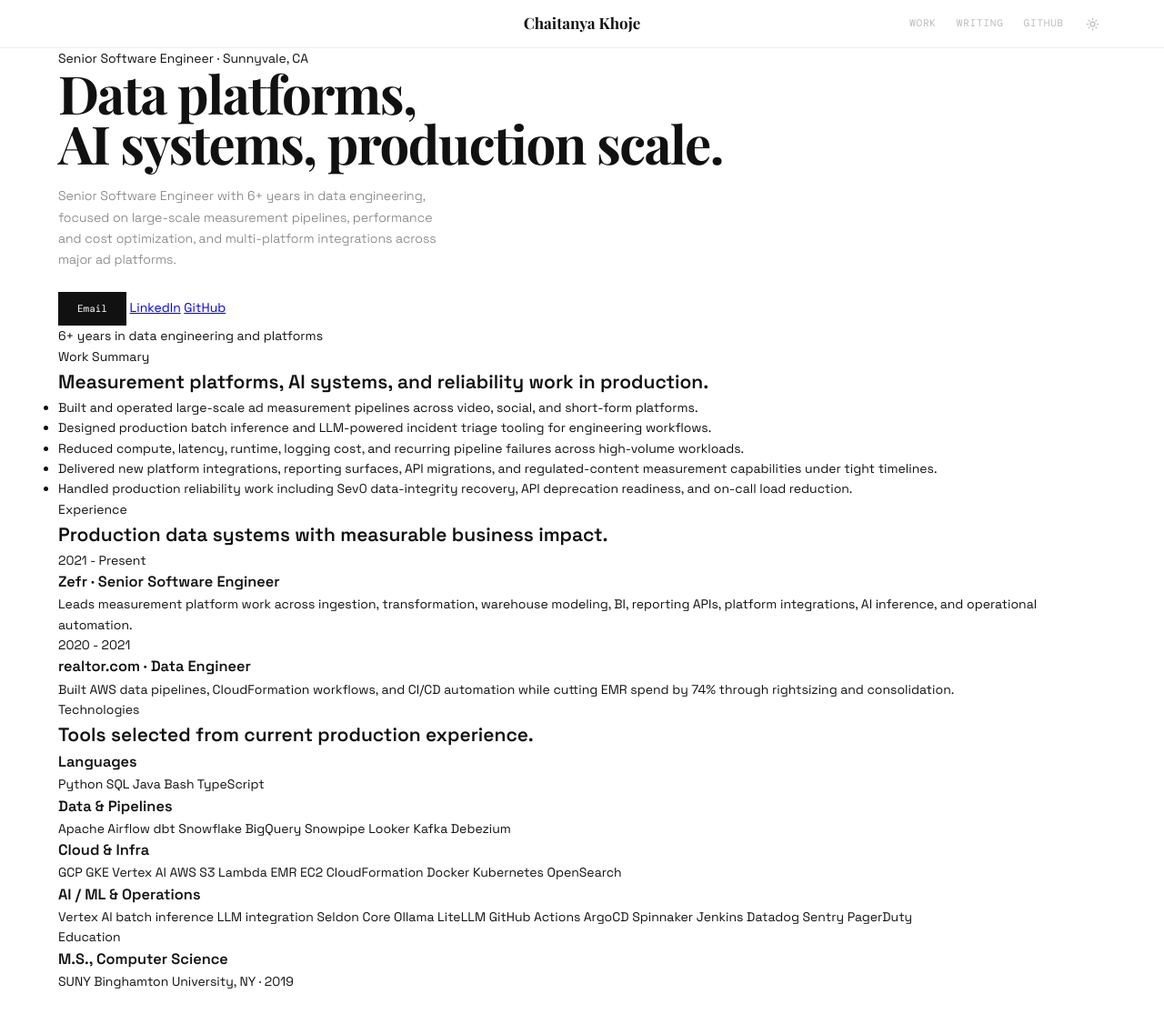
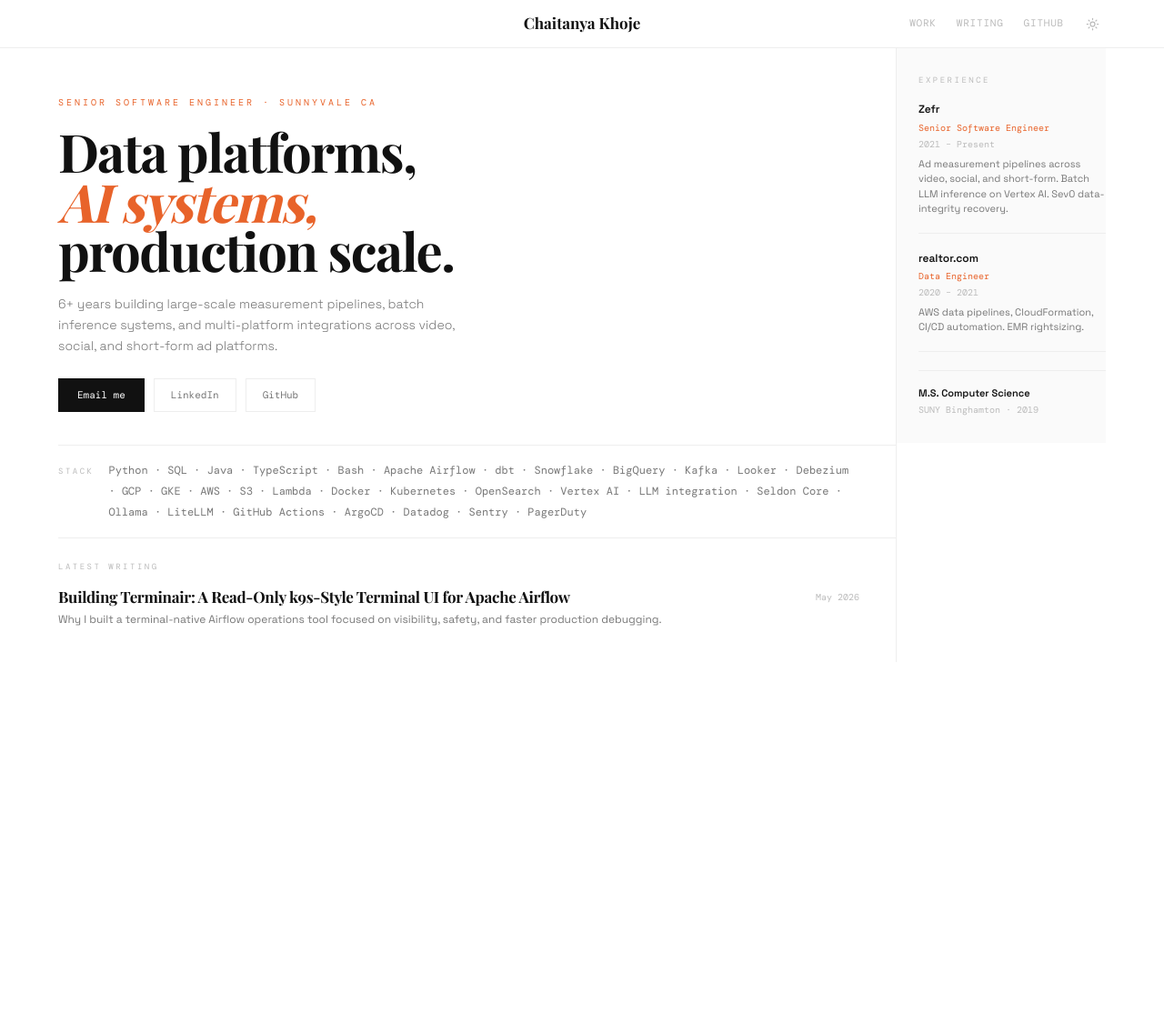
Before and after one commit to ChaitanyaKhoje/chaitanyakhoje.github.io, a Jekyll site: the page built from index.html, in a window 1280 px wide and 1170 px high. Shown: the top 1126 px of the window at 91% size. Built offline with Jekyll 4.4.1, drawn with Linux system fonts in a browser that asks for light colours; some web fonts are replaced.

Commit message:
feat: rewrite home layout with new editorial design

```diff
--- a/_layouts/home.html
+++ b/_layouts/home.html
@@ -3,141 +3,68 @@
 ---
 
 <div class="home-wrap">
+  <div class="home-layout">
 
-  <section class="home-hero" id="profile">
-    <div>
-      <div class="hero-status fade-in">
-        <span class="status-dot"></span>
-        <span class="hero-status-text">Senior Software Engineer · Sunnyvale, CA</span>
+    <!-- ── Main column ── -->
+    <main class="home-main">
+
+      <!-- Hero -->
+      <section class="hero" id="work">
+        <p class="hero-kicker">Senior Software Engineer · Sunnyvale CA</p>
+        <h1 class="hero-title">Data platforms,<br><em>AI systems,</em><br>production scale.</h1>
+        <p class="hero-bio">6+ years building large-scale measurement pipelines, batch inference systems, and multi-platform integrations across video, social, and short-form ad platforms.</p>
+        <div class="hero-ctas">
+          <a class="btn-primary" href="mailto:chaitanyakhoje9@gmail.com">Email me</a>
+          <a class="btn-ghost" href="https://www.linkedin.com/in/chaitanyakhoje/" target="_blank" rel="noopener">LinkedIn</a>
+          <a class="btn-ghost" href="https://github.com/ChaitanyaKhoje" target="_blank" rel="noopener">GitHub</a>
+        </div>
+      </section>
+
+      <!-- Tech strip -->
+      <div class="tech-strip">
+        <span class="tech-strip-label">Stack</span>
+        <span class="tech-strip-items">Python · SQL · Java · TypeScript · Bash · Apache Airflow · dbt · Snowflake · BigQuery · Kafka · Looker · Debezium · GCP · GKE · AWS · S3 · Lambda · Docker · Kubernetes · OpenSearch · Vertex AI · LLM integration · Seldon Core · Ollama · LiteLLM · GitHub Actions · ArgoCD · Datadog · Sentry · PagerDuty</span>
       </div>
-      <h1 class="hero-title fade-in fade-in-1">Data platforms,<br>AI systems, production scale.</h1>
-      <p class="hero-bio fade-in fade-in-2">
-        Senior Software Engineer with 6+ years in data engineering, focused on large-scale measurement pipelines, performance and cost optimization, and multi-platform integrations across major ad platforms.
-      </p>
-      <div class="hero-actions fade-in fade-in-3">
-        <a class="btn btn-primary" href="mailto:chaitanyakhoje9@gmail.com">Email</a>
-        <a class="btn" href="https://www.linkedin.com/in/chaitanyakhoje/" target="_blank" rel="noopener">LinkedIn</a>
-        <a class="btn" href="https://github.com/ChaitanyaKhoje" target="_blank" rel="noopener">GitHub</a>
+
+      <!-- Writing -->
+      <section class="writing-section" id="writing">
+        <p class="section-label">Latest Writing</p>
+        {% for post in site.posts %}
+        <div class="post-row">
+          <div class="post-row-body">
+            <a class="post-title" href="{{ post.url | relative_url }}">{{ post.title }}</a>
+            {% if post.description %}<p class="post-desc">{{ post.description }}</p>{% endif %}
+          </div>
+          <span class="post-date">{{ post.date | date: "%b %Y" }}</span>
+        </div>
+        {% endfor %}
+      </section>
+
+    </main>
+
+    <!-- ── Sidebar ── -->
+    <aside class="home-sidebar">
+      <p class="sidebar-label">Experience</p>
+
+      <div class="exp-item">
+        <div class="exp-co">Zefr</div>
+        <div class="exp-role">Senior Software Engineer</div>
+        <div class="exp-date">2021 – Present</div>
+        <div class="exp-desc">Ad measurement pipelines across video, social, and short-form. Batch LLM inference on Vertex AI. Sev0 data-integrity recovery.</div>
       </div>
-    </div>
-  </section>
 
-  <section class="impact-grid fade-in fade-in-3" aria-label="Resume highlights">
-    <div class="impact-item">
-      <span class="impact-value">6+</span>
-      <span class="impact-label">years in data engineering and platforms</span>
-    </div>
-  </section>
+      <div class="exp-item">
+        <div class="exp-co">realtor.com</div>
+        <div class="exp-role">Data Engineer</div>
+        <div class="exp-date">2020 – 2021</div>
+        <div class="exp-desc">AWS data pipelines, CloudFormation, CI/CD automation. EMR rightsizing.</div>
+      </div>
 
-  <section class="summary-grid fade-in fade-in-4" id="work">
-    <article class="profile-panel">
-      <p class="section-kicker">Work Summary</p>
-      <h2 class="section-title">Measurement platforms, AI systems, and reliability work in production.</h2>
-      <ul class="summary-list">
-        <li>Built and operated large-scale ad measurement pipelines across video, social, and short-form platforms.</li>
-        <li>Designed production batch inference and LLM-powered incident triage tooling for engineering workflows.</li>
-        <li>Reduced compute, latency, runtime, logging cost, and recurring pipeline failures across high-volume workloads.</li>
-        <li>Delivered new platform integrations, reporting surfaces, API migrations, and regulated-content measurement capabilities under tight timelines.</li>
-        <li>Handled production reliability work including Sev0 data-integrity recovery, API deprecation readiness, and on-call load reduction.</li>
-      </ul>
-    </article>
-  </section>
+      <div class="edu">
+        <div class="edu-degree">M.S. Computer Science</div>
+        <div class="edu-school">SUNY Binghamton · 2019</div>
+      </div>
+    </aside>
 
-  <section class="profile-grid fade-in fade-in-4" id="experience">
-    <article class="profile-panel">
-      <p class="section-kicker">Experience</p>
-      <h2 class="section-title">Production data systems with measurable business impact.</h2>
-      <div class="timeline-list">
-        <div class="timeline-item">
-          <span class="timeline-date">2021 - Present</span>
-          <div>
-            <h3>Zefr · Senior Software Engineer</h3>
-            <p>Leads measurement platform work across ingestion, transformation, warehouse modeling, BI, reporting APIs, platform integrations, AI inference, and operational automation.</p>
-          </div>
-        </div>
-        <div class="timeline-item">
-          <span class="timeline-date">2020 - 2021</span>
-          <div>
-            <h3>realtor.com · Data Engineer</h3>
-            <p>Built AWS data pipelines, CloudFormation workflows, and CI/CD automation while cutting EMR spend by 74% through rightsizing and consolidation.</p>
-          </div>
-        </div>
-      </div>
-    </article>
-  </section>
-
-  <section class="profile-panel fade-in fade-in-4" id="technologies">
-    <p class="section-kicker">Technologies</p>
-    <h2 class="section-title">Tools selected from current production experience.</h2>
-    <div class="tech-grid">
-      <div>
-        <h3>Languages</h3>
-        <div class="skill-cloud">
-          <span>Python</span>
-          <span>SQL</span>
-          <span>Java</span>
-          <span>Bash</span>
-          <span>TypeScript</span>
-        </div>
-      </div>
-      <div>
-        <h3>Data & Pipelines</h3>
-        <div class="skill-cloud">
-          <span>Apache Airflow</span>
-          <span>dbt</span>
-          <span>Snowflake</span>
-          <span>BigQuery</span>
-          <span>Snowpipe</span>
-          <span>Looker</span>
-          <span>Kafka</span>
-          <span>Debezium</span>
-        </div>
-      </div>
-      <div>
-        <h3>Cloud & Infra</h3>
-        <div class="skill-cloud">
-          <span>GCP</span>
-          <span>GKE</span>
-          <span>Vertex AI</span>
-          <span>AWS</span>
-          <span>S3</span>
-          <span>Lambda</span>
-          <span>EMR</span>
-          <span>EC2</span>
-          <span>CloudFormation</span>
-          <span>Docker</span>
-          <span>Kubernetes</span>
-          <span>OpenSearch</span>
-        </div>
-      </div>
-      <div>
-        <h3>AI / ML & Operations</h3>
-        <div class="skill-cloud">
-          <span>Vertex AI batch inference</span>
-          <span>LLM integration</span>
-          <span>Seldon Core</span>
-          <span>Ollama</span>
-          <span>LiteLLM</span>
-          <span>GitHub Actions</span>
-          <span>ArgoCD</span>
-          <span>Spinnaker</span>
-          <span>Jenkins</span>
-          <span>Datadog</span>
-          <span>Sentry</span>
-          <span>PagerDuty</span>
-        </div>
-      </div>
-    </div>
-  </section>
-
-  <section class="profile-panel education-panel fade-in fade-in-4">
-    <p class="section-kicker">Education</p>
-    <div class="credential-list">
-      <div>
-        <h3>M.S., Computer Science</h3>
-        <p>SUNY Binghamton University, NY · 2019</p>
-      </div>
-    </div>
-  </section>
-
+  </div>
 </div>
```
